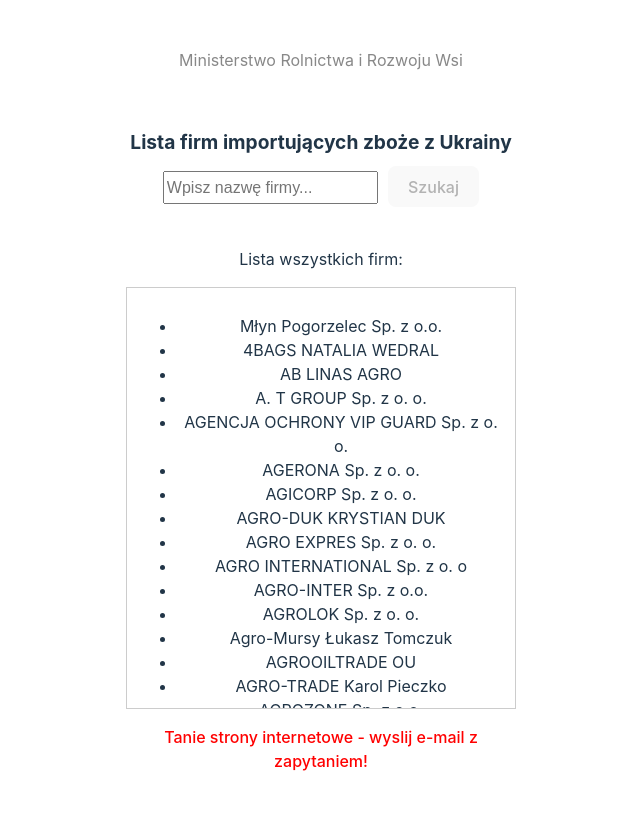
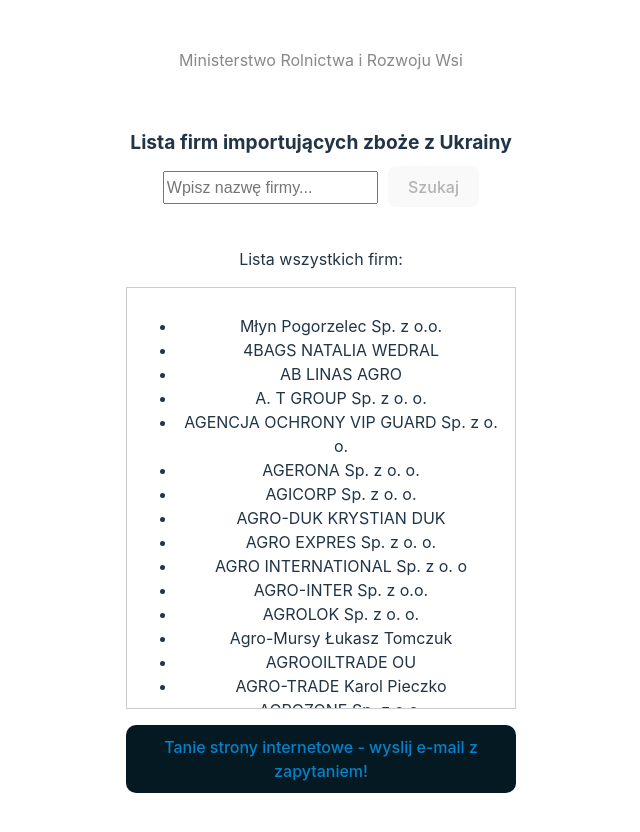
Before and after one commit to gines18/Ukraina, a React (Vite) app: page / in a window 1280 px wide. Shown: the top 832 px of the page, without its empty margins (319-959 px from the left). Built offline with nearby package versions, Linux system fonts and the light colour scheme.

Commit message:
change footer color

```diff
--- a/src/App.css
+++ b/src/App.css
@@ -45,5 +45,8 @@
   justify-content: right;
   align-items: center;
   gap: 10px;
-  color: red;
+  color: #0582ca;
+  background-color: #051923;
+  border-radius: 10px;
+  padding: 10px;
 }
```
